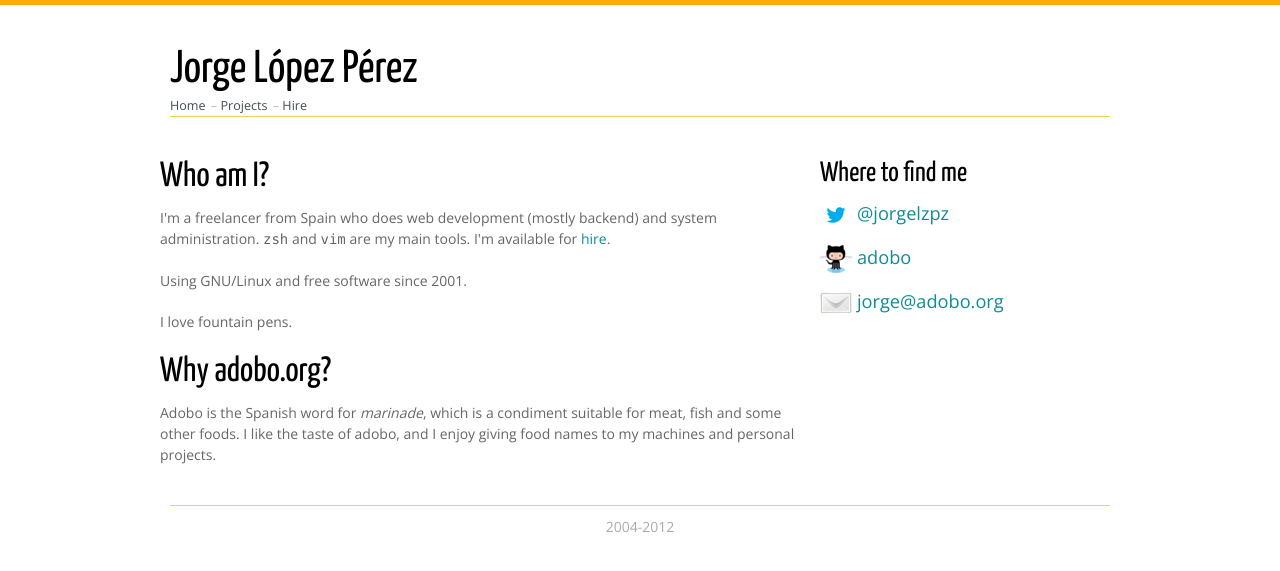
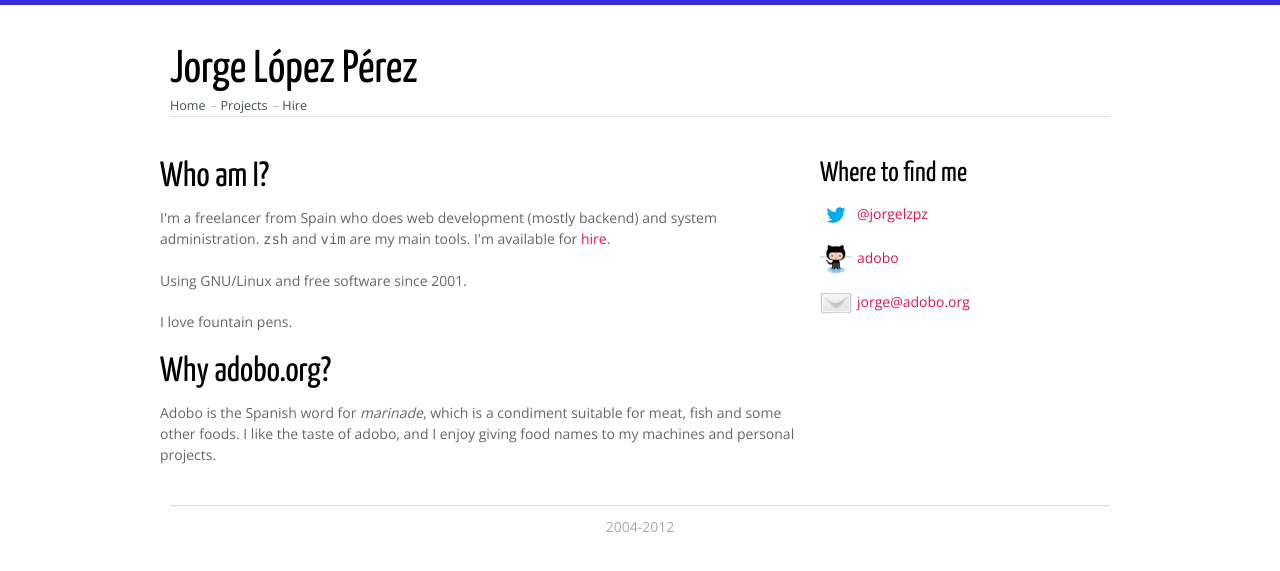
Before and after one commit to jorgelzpz/jorgelzpz.github.com, a Jekyll site: the page built from index.html, in a window 1280 px wide. Shown: the top 571 px of the page. Built offline with Jekyll 4.4.1, drawn with Linux system fonts in a browser that asks for light colours; Markdown is read by kramdown in place of the engine named in the settings.

Commit message:
Change colors

```diff
--- a/css/adobo.css
+++ b/css/adobo.css
@@ -1,6 +1,6 @@
 body {
   font-family: 'Open Sans', sans-serif;
-  border-top: 5px solid #ffab07;
+  border-top: 5px solid #3a2be0;
   padding-top: 40px;
   color: #666; }
 
@@ -11,11 +11,11 @@ h1, h2, h3, h4, h5 {
 a,
 a:active {
   text-decoration: none;
-  color: #0e8d94; }
+  color: #db1750; }
 
 a:visited,
 a:hover {
-  color: #0a6165 !important; }
+  color: #ad123f !important; }
 
 h1 a,
 h1 a:visited,
@@ -27,7 +27,7 @@ h1 a:hover {
 
 #footer {
   margin-top: 20px;
-  border-top: 1px solid #e9d558;
+  border-top: 1px solid #dddddd;
   padding-top: 10px;
   color: #aaa;
   text-align: center; }
@@ -35,15 +35,13 @@ h1 a:hover {
 #sections {
   font-size: 90%;
   color: #bbb;
-  border-bottom: 1px solid #e9d558; }
+  border-bottom: 1px solid #dddddd; }
   #sections a, #sections a:visited {
-    color: #434D53 !important;
+    color: #434d53 !important;
     padding-right: 2px; }
 
-ul.otherprofiles li {
-  font-size: 130%; }
-  ul.otherprofiles li img {
-    margin-right: 5px; }
+ul.otherprofiles li img {
+  margin-right: 5px; }
 
 tt {
   font-family: Consolas, Monaco, monospace; }
```
Also changed, not shown: css/adobo.scss (+8 -9 lines).
